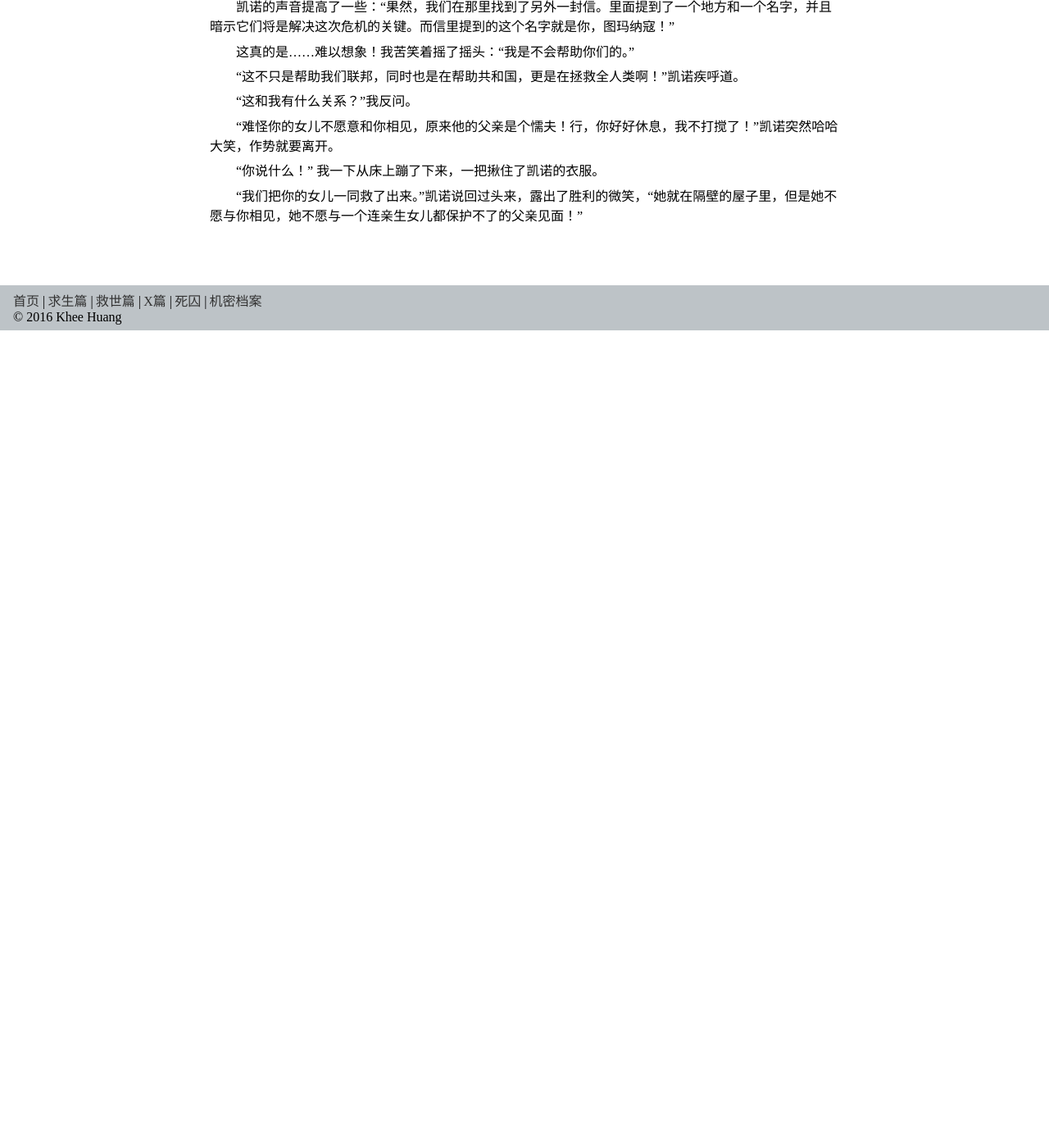
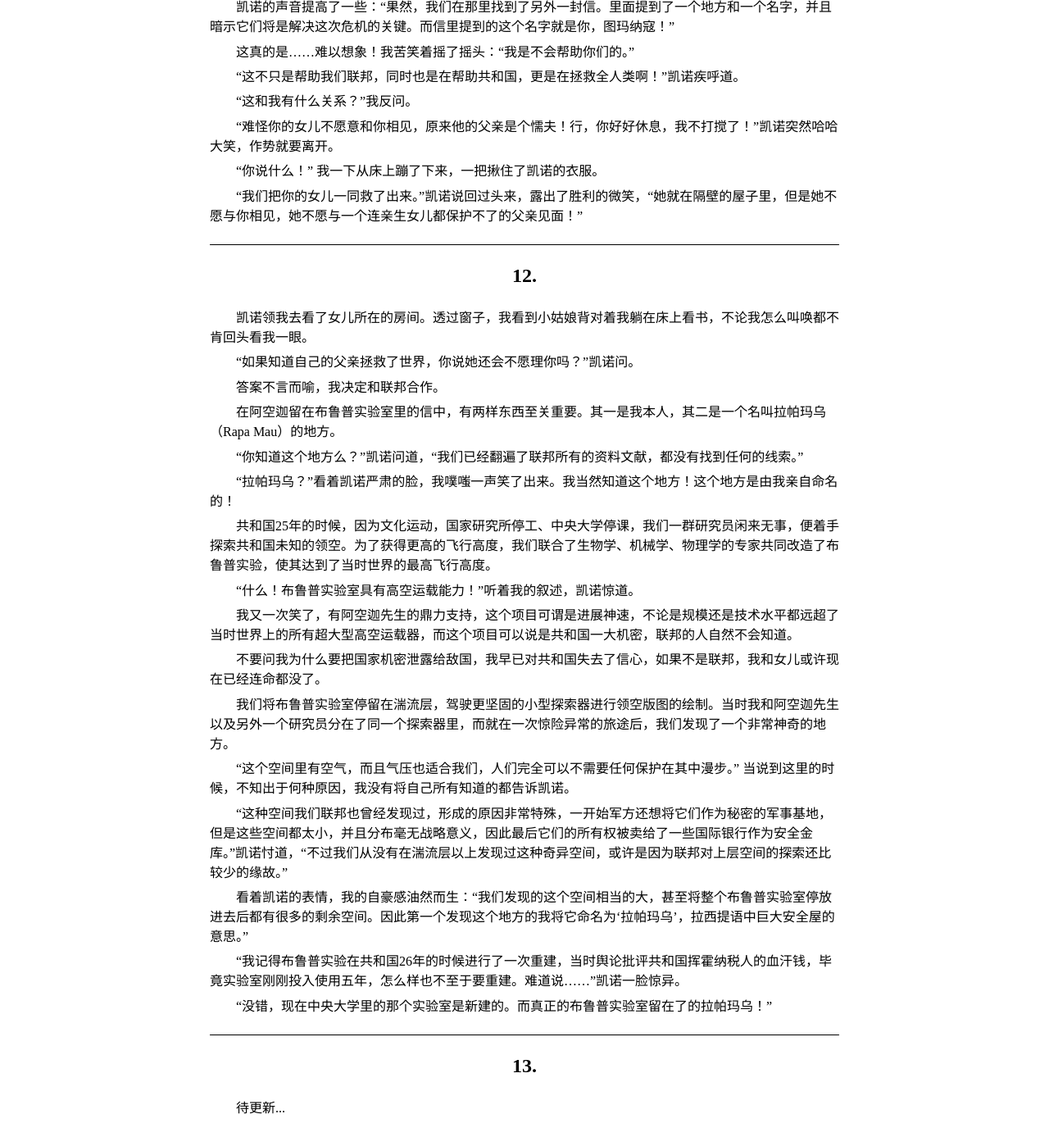
Before and after one commit to MilkVetch/doomsday, a Jekyll site: the page built from secretfiles.html, in a window 1280 px wide and 1400 px high, scrolled down 8601 px. Shown: the whole window at 82% size. Built offline with Jekyll 4.4.1, drawn with Linux system fonts in a browser that asks for light colours; Markdown is read by kramdown in place of the engine named in the settings; before the commit the page ends 9004 px from its top, so only the background shows below that.

Commit message:
chapter 12

```diff
--- a/secretfiles.html
+++ b/secretfiles.html
@@ -182,4 +182,24 @@ layout: default
 	<p>“你说什么！” 我一下从床上蹦了下来，一把揪住了凯诺的衣服。</p>
 	<p>“我们把你的女儿一同救了出来。”凯诺说回过头来，露出了胜利的微笑，“她就在隔壁的屋子里，但是她不愿与你相见，她不愿与一个连亲生女儿都保护不了的父亲见面！”</p>
 	<br>
+	<h2>12.</h2>
+	<p>凯诺领我去看了女儿所在的房间。透过窗子，我看到小姑娘背对着我躺在床上看书，不论我怎么叫唤都不肯回头看我一眼。</p>
+	<p>“如果知道自己的父亲拯救了世界，你说她还会不愿理你吗？”凯诺问。</p>
+	<p>答案不言而喻，我决定和联邦合作。</p>
+	<p>在阿空迦留在布鲁普实验室里的信中，有两样东西至关重要。其一是我本人，其二是一个名叫拉帕玛乌（Rapa Mau）的地方。</p>
+	<p>“你知道这个地方么？”凯诺问道，“我们已经翻遍了联邦所有的资料文献，都没有找到任何的线索。”</p>
+	<p>“拉帕玛乌？”看着凯诺严肃的脸，我噗嗤一声笑了出来。我当然知道这个地方！这个地方是由我亲自命名的！</p>
+	<p>共和国25年的时候，因为文化运动，国家研究所停工、中央大学停课，我们一群研究员闲来无事，便着手探索共和国未知的领空。为了获得更高的飞行高度，我们联合了生物学、机械学、物理学的专家共同改造了布鲁普实验，使其达到了当时世界的最高飞行高度。</p>
+	<p>“什么！布鲁普实验室具有高空运载能力！”听着我的叙述，凯诺惊道。</p>
+	<p>我又一次笑了，有阿空迦先生的鼎力支持，这个项目可谓是进展神速，不论是规模还是技术水平都远超了当时世界上的所有超大型高空运载器，而这个项目可以说是共和国一大机密，联邦的人自然不会知道。</p>
+	<p>不要问我为什么要把国家机密泄露给敌国，我早已对共和国失去了信心，如果不是联邦，我和女儿或许现在已经连命都没了。</p>
+	<p>我们将布鲁普实验室停留在湍流层，驾驶更坚固的小型探索器进行领空版图的绘制。当时我和阿空迦先生以及另外一个研究员分在了同一个探索器里，而就在一次惊险异常的旅途后，我们发现了一个非常神奇的地方。</p>
+	<p>“这个空间里有空气，而且气压也适合我们，人们完全可以不需要任何保护在其中漫步。” 当说到这里的时候，不知出于何种原因，我没有将自己所有知道的都告诉凯诺。</p>
+	<p>“这种空间我们联邦也曾经发现过，形成的原因非常特殊，一开始军方还想将它们作为秘密的军事基地，但是这些空间都太小，并且分布毫无战略意义，因此最后它们的所有权被卖给了一些国际银行作为安全金库。”凯诺忖道，“不过我们从没有在湍流层以上发现过这种奇异空间，或许是因为联邦对上层空间的探索还比较少的缘故。”</p>
+	<p>看着凯诺的表情，我的自豪感油然而生：“我们发现的这个空间相当的大，甚至将整个布鲁普实验室停放进去后都有很多的剩余空间。因此第一个发现这个地方的我将它命名为‘拉帕玛乌’，拉西提语中巨大安全屋的意思。”</p>
+	<p>“我记得布鲁普实验在共和国26年的时候进行了一次重建，当时舆论批评共和国挥霍纳税人的血汗钱，毕竟实验室刚刚投入使用五年，怎么样也不至于要重建。难道说……”凯诺一脸惊异。</p>
+	<p>“没错，现在中央大学里的那个实验室是新建的。而真正的布鲁普实验室留在了的拉帕玛乌！”</p>
+	<br>
+	<h2>13.</h2>
+	<p>待更新...</p>
 </div>
```
